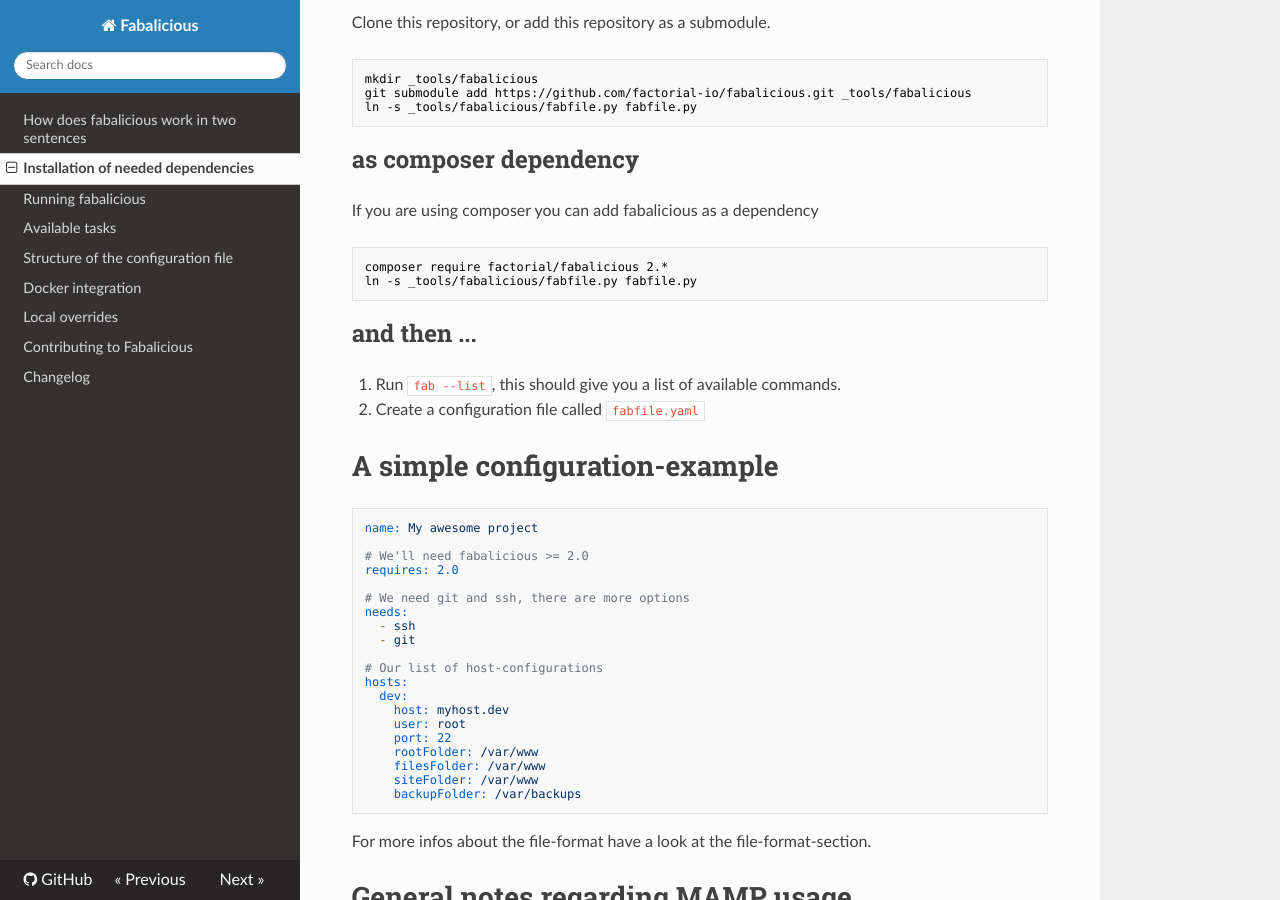
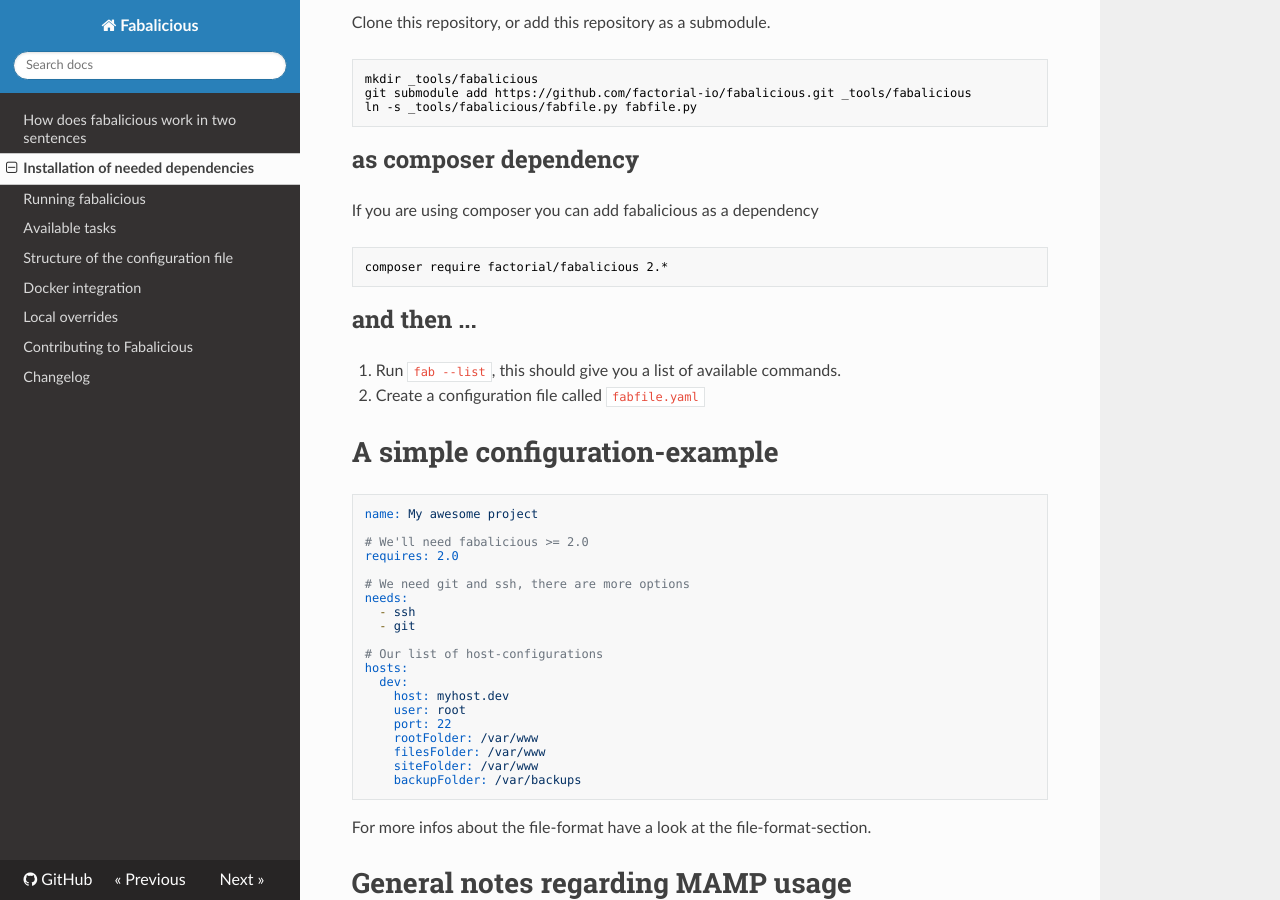
Before and after one commit to factorial-io/fabalicious, an MkDocs documentation site: the page built from docs/docs/installation.md, in a window 1280 px wide and 900 px high, scrolled down 755 px. Built offline with MkDocs 1.6.1, drawn with Linux system fonts in a browser that asks for light colours; nearby versions of some CDN libraries; old or Windows-style settings are respelled for this version of MkDocs.

Commit message:
Update documentation

````diff
--- a/docs/docs/installation.md
+++ b/docs/docs/installation.md
@@ -38,7 +38,6 @@
 
 ```shell
 composer require factorial/fabalicious 2.*
-ln -s _tools/fabalicious/fabfile.py fabfile.py
 ```
 
 ## and then ...
````
Also changed, not shown: Changelog.md.
